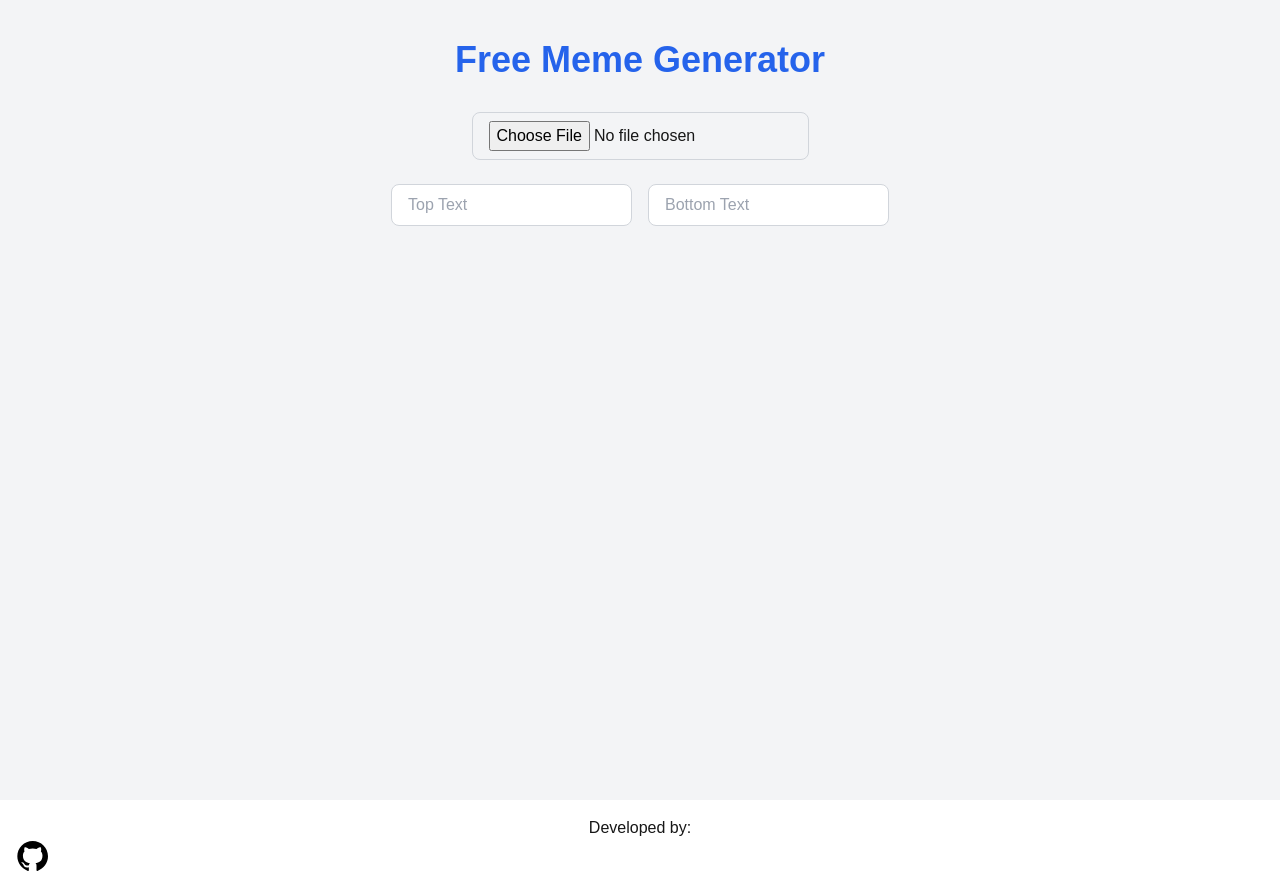
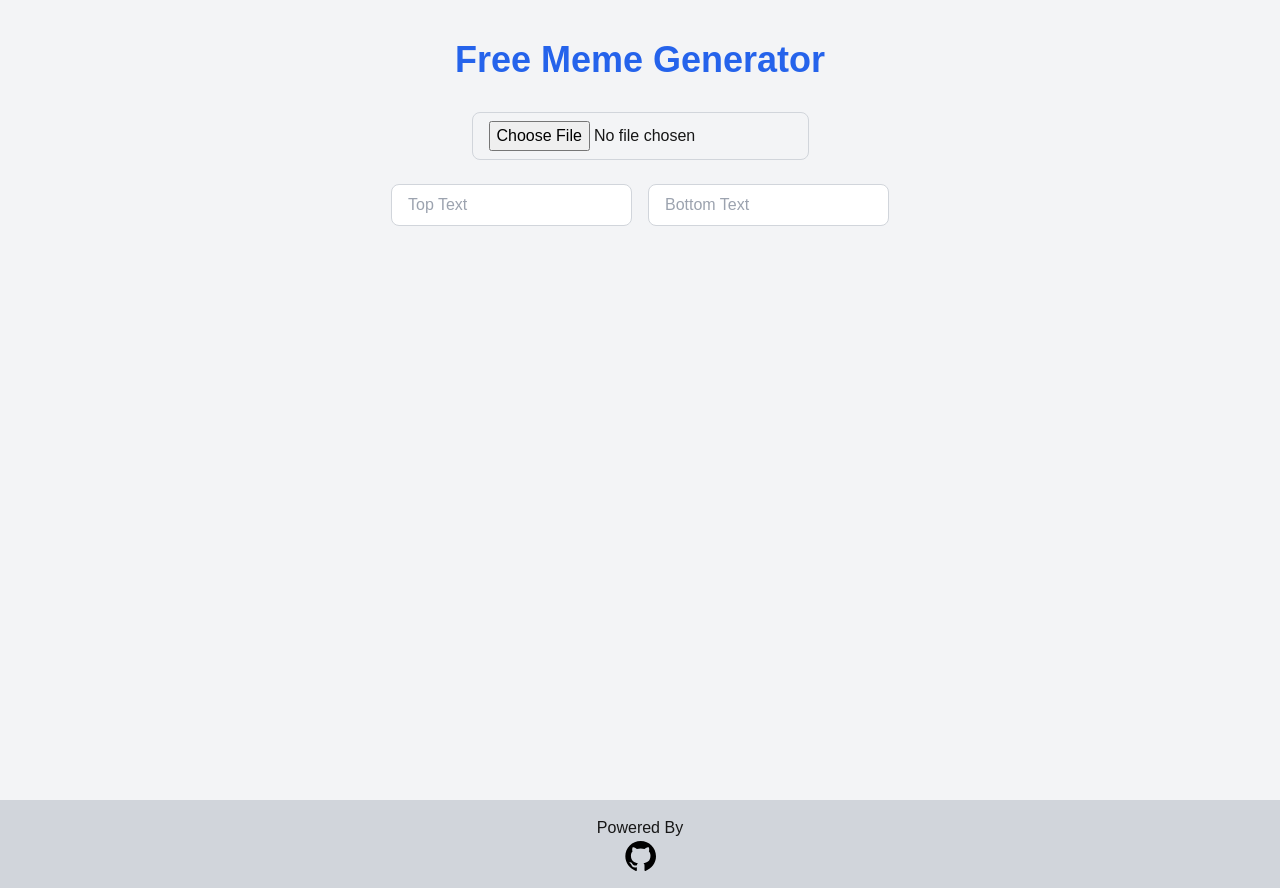
Before and after one commit to aminulsujon/meme-generator, a Next.js app: page / in a window 1280 px wide. Built offline with nearby package versions, Linux system fonts and the light colour scheme.

Commit message:
Fix: bottom design

```diff
--- a/src/app/layout.tsx
+++ b/src/app/layout.tsx
@@ -60,8 +60,10 @@ export default function RootLayout({
       >
         {children}
 
-        <div className="text-center p-4">
-          Developed by: <a target="_blank" href="https://github.com/aminulsujon"><svg height="32" aria-hidden="true" viewBox="0 0 24 24" version="1.1" width="32" data-view-component="true" className="octicon octicon-mark-github v-align-middle color-fg-default">
+        <div className="p-4 bg-gray-300 flex flex-col items-center">
+          Powered By
+          <a target="_blank" href="https://github.com/aminulsujon/meme-generator">
+            <svg className="inline octicon octicon-mark-github v-align-middle color-fg-default" height="32" aria-hidden="true" viewBox="0 0 24 24" version="1.1" width="32" data-view-component="true">
               <path d="M12.5.75C6.146.75 1 5.896 1 12.25c0 5.089 3.292 9.387 7.863 10.91.575.101.79-.244.79-.546 0-.273-.014-1.178-.014-2.142-2.889.532-3.636-.704-3.866-1.35-.13-.331-.69-1.352-1.18-1.625-.402-.216-.977-.748-.014-.762.906-.014 1.553.834 1.769 1.179 1.035 1.74 2.688 1.25 3.349.948.1-.747.402-1.25.733-1.538-2.559-.287-5.232-1.279-5.232-5.678 0-1.25.445-2.285 1.178-3.09-.115-.288-.517-1.467.115-3.048 0 0 .963-.302 3.163 1.179.92-.259 1.897-.388 2.875-.388.977 0 1.955.13 2.875.388 2.2-1.495 3.162-1.179 3.162-1.179.633 1.581.23 2.76.115 3.048.733.805 1.179 1.825 1.179 3.09 0 4.413-2.688 5.39-5.247 5.678.417.36.776 1.05.776 2.128 0 1.538-.014 2.774-.014 3.162 0 .302.216.662.79.547C20.709 21.637 24 17.324 24 12.25 24 5.896 18.854.75 12.5.75Z"></path>
           </svg></a>
         </div>
```
Also changed, not shown: 1 other file (tests, documents, lock files or other folders).
